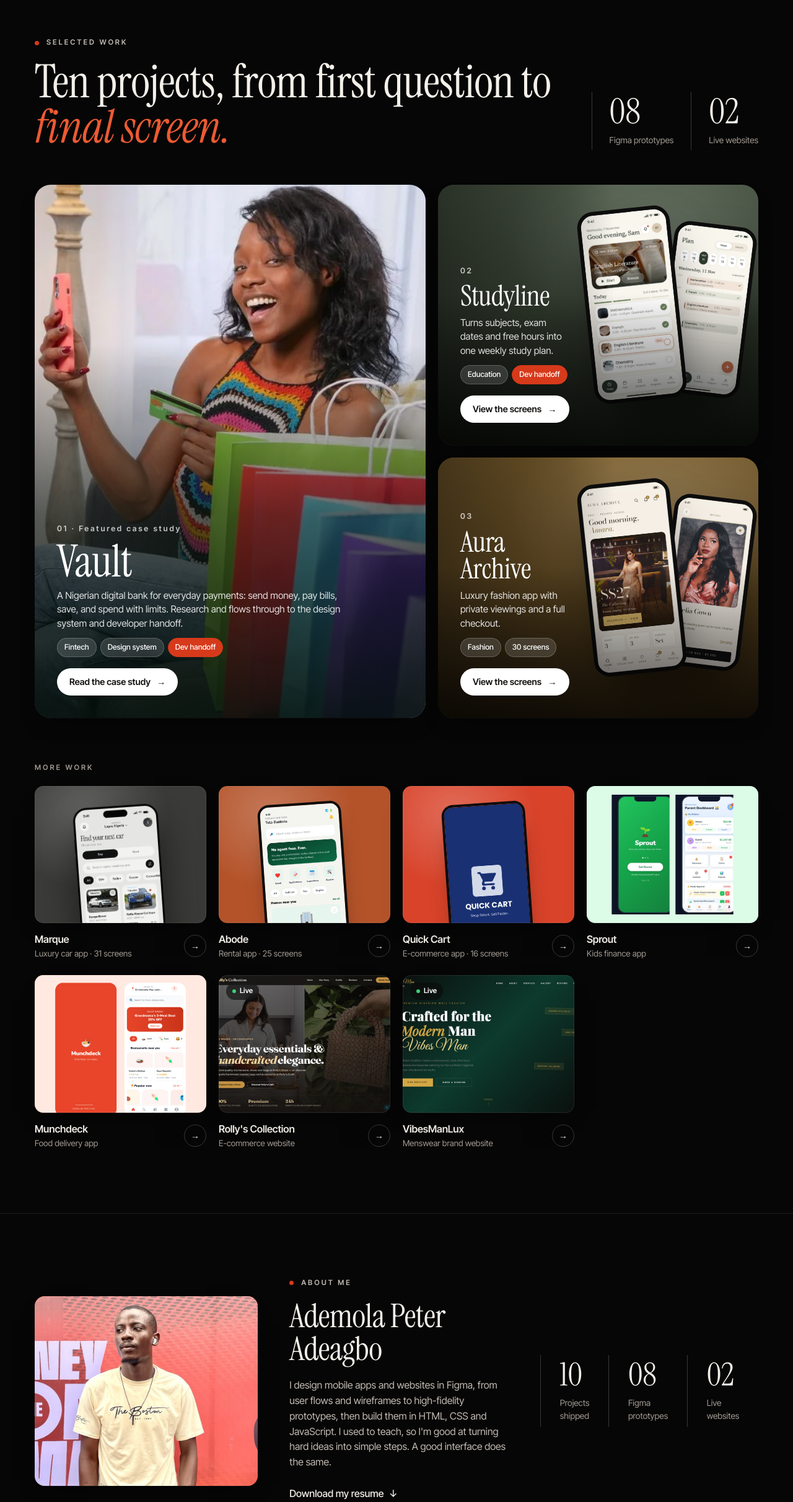
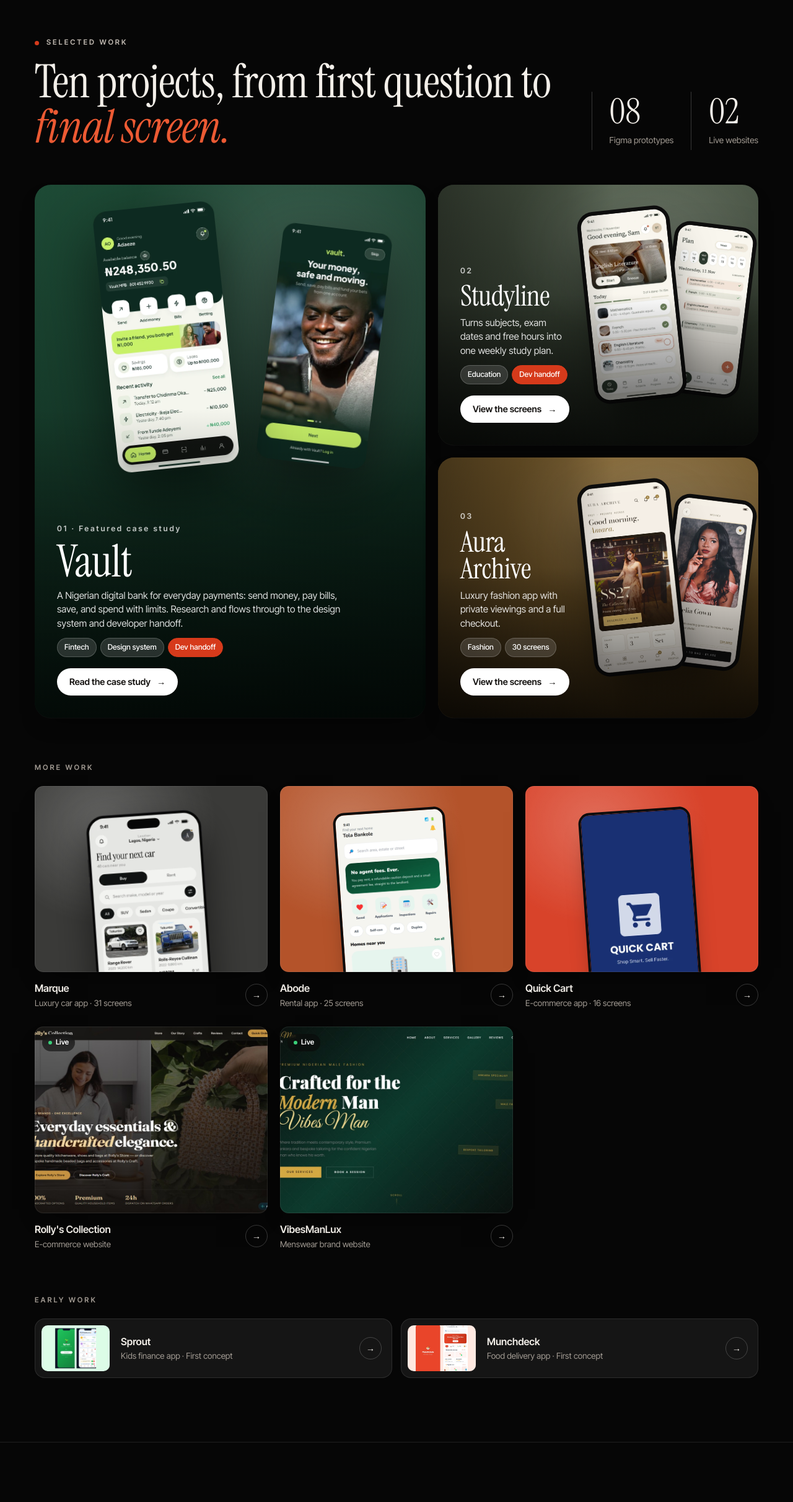
Before and after one commit to adeagboademola345-prog/portfolio, a website: page site/index.html in a window 1280 px wide. Shown: the part 843-3266 px from the top of the page at 62% size. Drawn offline with Linux system fonts and the light colour scheme.

Commit message:
Add real Vault screens; move Sprout and Munchdeck to an Early work row
Co-Authored-By: Claude Opus 5.5 <noreply@anthropic.com>
Claude-Session: https://claude.ai/code/session_012wdkjuURioDWMd9aBAa1Bn

```diff
--- a/site/home.css
+++ b/site/home.css
@@ -266,8 +266,8 @@ ul, ol, dl, dd { margin: 0; padding: 0; list-style: none; }
 .ft .ph-back  { width: 26%; right: 3%; top: 15%; transform: rotate(7deg); z-index: 1; }
 .ft:not(.ft-big)::before { content: ""; position: absolute; inset: 0; z-index: 1; background: linear-gradient(to right, rgba(0,0,0,.5) 0%, rgba(0,0,0,.2) 40%, transparent 55%); pointer-events: none; }
 /* big tile */
-.ft-big .ph-front { width: 40%; right: auto; left: 14%; top: 6%; }
-.ft-big .ph-back  { width: 36%; right: 6%; top: 11%; }
+.ft-big .ph-front { width: 31%; right: auto; left: 18%; top: 4%; }
+.ft-big .ph-back  { width: 28%; right: 12%; top: 8%; }
 .ft:hover .ph-front { transform: rotate(-3deg) translateY(-14px); }
 .ft:hover .ph-back  { transform: rotate(4deg) translateY(-8px); }
 .ft-info { position: relative; z-index: 2; display: grid; gap: 10px; justify-items: start; padding: clamp(22px, 3vw, 36px); max-width: 48%; }
@@ -288,7 +288,14 @@ ul, ol, dl, dd { margin: 0; padding: 0; list-style: none; }
 .ft:hover .ft-cta i { transform: translateX(4px); }
 
 .more-label { margin: clamp(48px, 6vw, 72px) 0 20px; font-size: .72rem; font-weight: 600; letter-spacing: .26em; text-transform: uppercase; color: var(--ink-3); }
-.more { display: grid; grid-template-columns: repeat(4, minmax(0, 1fr)); gap: 24px 20px; }
+.more { display: grid; grid-template-columns: repeat(3, minmax(0, 1fr)); gap: 28px 20px; }
+.early { display: grid; grid-template-columns: repeat(2, minmax(0, 1fr)); gap: 14px; }
+.ecard { display: grid; grid-template-columns: 110px minmax(0, 1fr) auto; align-items: center; gap: 18px; padding: 10px 16px 10px 10px; border-radius: 16px; border: 1px solid var(--line); background: var(--surface); transition: border-color .3s, transform .4s var(--ease); }
+.ecard:hover { border-color: var(--line-2); transform: translateY(-2px); }
+.ecard img { width: 110px; height: 74px; object-fit: cover; border-radius: 10px; }
+.ecard b { display: block; font-weight: 600; }
+.ecard small { display: block; font-size: .84rem; color: var(--ink-3); }
+.ecard:hover .go { background: var(--accent); border-color: var(--accent); color: #fff; transform: rotate(-45deg); }
 .more .card-img { aspect-ratio: 4 / 3.2; }
 
 .card { display: grid; gap: 14px; align-content: start; }
@@ -466,7 +473,7 @@ ul, ol, dl, dd { margin: 0; padding: 0; list-style: none; }
 
 /* ---------- Responsive ---------- */
 @media (max-width: 1080px) {
-  .more { grid-template-columns: repeat(3, minmax(0, 1fr)); }
+
   .about-row { grid-template-columns: minmax(220px, 300px) minmax(0, 1fr); }
   .stats { grid-column: 1 / -1; }
   .stats div:first-child { border-left: 0; padding-left: 0; }
@@ -506,6 +513,10 @@ ul, ol, dl, dd { margin: 0; padding: 0; list-style: none; }
   .ft:not(.ft-big)::before { display: none; }
   .ft-photo::after { background: linear-gradient(to top, rgba(4,16,11,.96) 0%, rgba(4,16,11,.8) 45%, transparent 78%); }
   .more { grid-template-columns: repeat(2, minmax(0, 1fr)); gap: 22px 14px; }
+  .early { grid-template-columns: 1fr; }
+  .ecard { grid-template-columns: 88px minmax(0, 1fr) auto; }
+  .ecard img { width: 88px; height: 60px; }
+  .ecard .go { display: grid; }
   .card-foot b { font-size: .95rem; }
   .card-foot small { font-size: .78rem; }
   .card-foot .go { display: none; }
--- a/site/index.html
+++ b/site/index.html
@@ -40,7 +40,7 @@
   <link rel="preconnect" href="https://fonts.googleapis.com">
   <link rel="preconnect" href="https://fonts.gstatic.com" crossorigin>
   <link href="https://fonts.googleapis.com/css2?family=Inter+Tight:wght@400;500;600;700&family=Instrument+Serif:ital@0;1&display=swap" rel="stylesheet">
-  <link rel="stylesheet" href="home.css?v=5">
+  <link rel="stylesheet" href="home.css?v=6">
 </head>
 <body>
   <a class="skip" href="#main">Skip to content</a>
@@ -124,8 +124,11 @@
         </div>
 
         <div class="feat">
-          <a class="ft ft-big ft-photo reveal" href="work/vault" style="--pc:#0e2a20;--pc2:#061510">
-            <span class="ft-art"><img class="ft-bg" src="assets/projects/vault/woman.webp" alt="" width="507" height="900" loading="lazy" decoding="async"></span>
+          <a class="ft ft-big reveal" href="work/vault" style="--pc:#1d4a35;--pc2:#071a12">
+            <span class="ft-art">
+              <img class="ph bare ph-back" src="assets/projects/vault/screen-onboarding.webp" alt="" width="390" height="844" loading="lazy" decoding="async">
+              <img class="ph bare ph-front" src="assets/projects/vault/screen-home.webp" alt="" width="390" height="844" loading="lazy" decoding="async">
+            </span>
             <span class="ft-info">
               <span class="ft-no">01 · Featured case study</span>
               <b class="ft-title">Vault</b>
@@ -178,14 +181,6 @@
             <span class="card-img phone"><img src="assets/projects/quickcart/qc-hifi-01.webp" alt="" width="375" height="812" loading="lazy" decoding="async"></span>
             <span class="card-foot"><span><b>Quick Cart</b><small>E-commerce app · 16 screens</small></span><span class="go" aria-hidden="true">→</span></span>
           </a>
-          <a class="card proto-card" href="work/sprout" data-project="sprout" aria-haspopup="dialog" style="--pc:#2f7d54">
-            <span class="card-img"><img src="assets/projects/sprout-1.jpg" alt="" width="1000" height="640" loading="lazy" decoding="async"></span>
-            <span class="card-foot"><span><b>Sprout</b><small>Kids finance app</small></span><span class="go" aria-hidden="true">→</span></span>
-          </a>
-          <a class="card proto-card" href="work/munchdeck" data-project="munchdeck" aria-haspopup="dialog" style="--pc:#c8341e">
-            <span class="card-img"><img src="assets/projects/munch-1.jpg" alt="" width="800" height="640" loading="lazy" decoding="async"></span>
-            <span class="card-foot"><span><b>Munchdeck</b><small>Food delivery app</small></span><span class="go" aria-hidden="true">→</span></span>
-          </a>
           <a class="card" href="work/rollys" style="--pc:#2a2420">
             <span class="card-img"><span class="live"><i></i>Live</span><img src="assets/projects/rollys-1.jpg" alt="" width="1000" height="640" loading="lazy" decoding="async"></span>
             <span class="card-foot"><span><b>Rolly's Collection</b><small>E-commerce website</small></span><span class="go" aria-hidden="true">→</span></span>
@@ -193,6 +188,17 @@
           <a class="card" href="work/vibesmanlux" style="--pc:#123326">
             <span class="card-img"><span class="live"><i></i>Live</span><img src="assets/projects/vibesmanlux-1.jpg" alt="" width="1000" height="640" loading="lazy" decoding="async"></span>
             <span class="card-foot"><span><b>VibesManLux</b><small>Menswear brand website</small></span><span class="go" aria-hidden="true">→</span></span>
+          </a>
+        </div>
+        <p class="more-label reveal">Early work</p>
+        <div class="early reveal">
+          <a class="ecard proto-card" href="work/sprout" data-project="sprout" aria-haspopup="dialog">
+            <img src="assets/projects/sprout-1.jpg" alt="" width="1000" height="640" loading="lazy" decoding="async">
+            <span><b>Sprout</b><small>Kids finance app · First concept</small></span><span class="go" aria-hidden="true">→</span>
+          </a>
+          <a class="ecard proto-card" href="work/munchdeck" data-project="munchdeck" aria-haspopup="dialog">
+            <img src="assets/projects/munch-1.jpg" alt="" width="800" height="640" loading="lazy" decoding="async">
+            <span><b>Munchdeck</b><small>Food delivery app · First concept</small></span><span class="go" aria-hidden="true">→</span>
           </a>
         </div>
       </div>
```
Also changed, not shown: site/assets/projects/vault/screen-home.webp (added), site/assets/projects/vault/screen-onboarding.webp (added).
